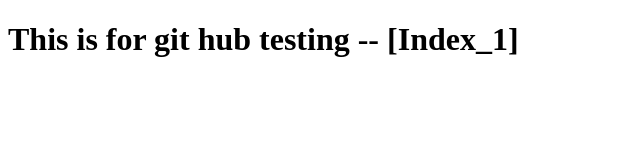
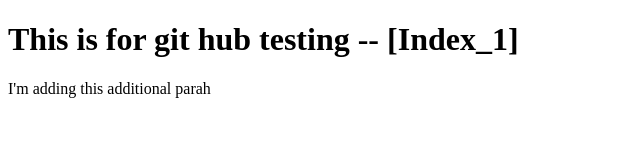
Before and after one commit to Thushara-P/TestingMyFile, a plain HTML site: page index.html in a window 1280 px wide. Shown: the whole page, without its empty margins (0-640 px from the left). Drawn offline with Linux system fonts and the light colour scheme.

Commit message:
Just adding a parah

```diff
--- a/index.html
+++ b/index.html
@@ -8,5 +8,6 @@
 </head>
 <body>
     <h1>This is for git hub testing -- [Index_1]</h1>
+    <p>I'm adding this additional parah</p>
 </body>
 </html>
```
